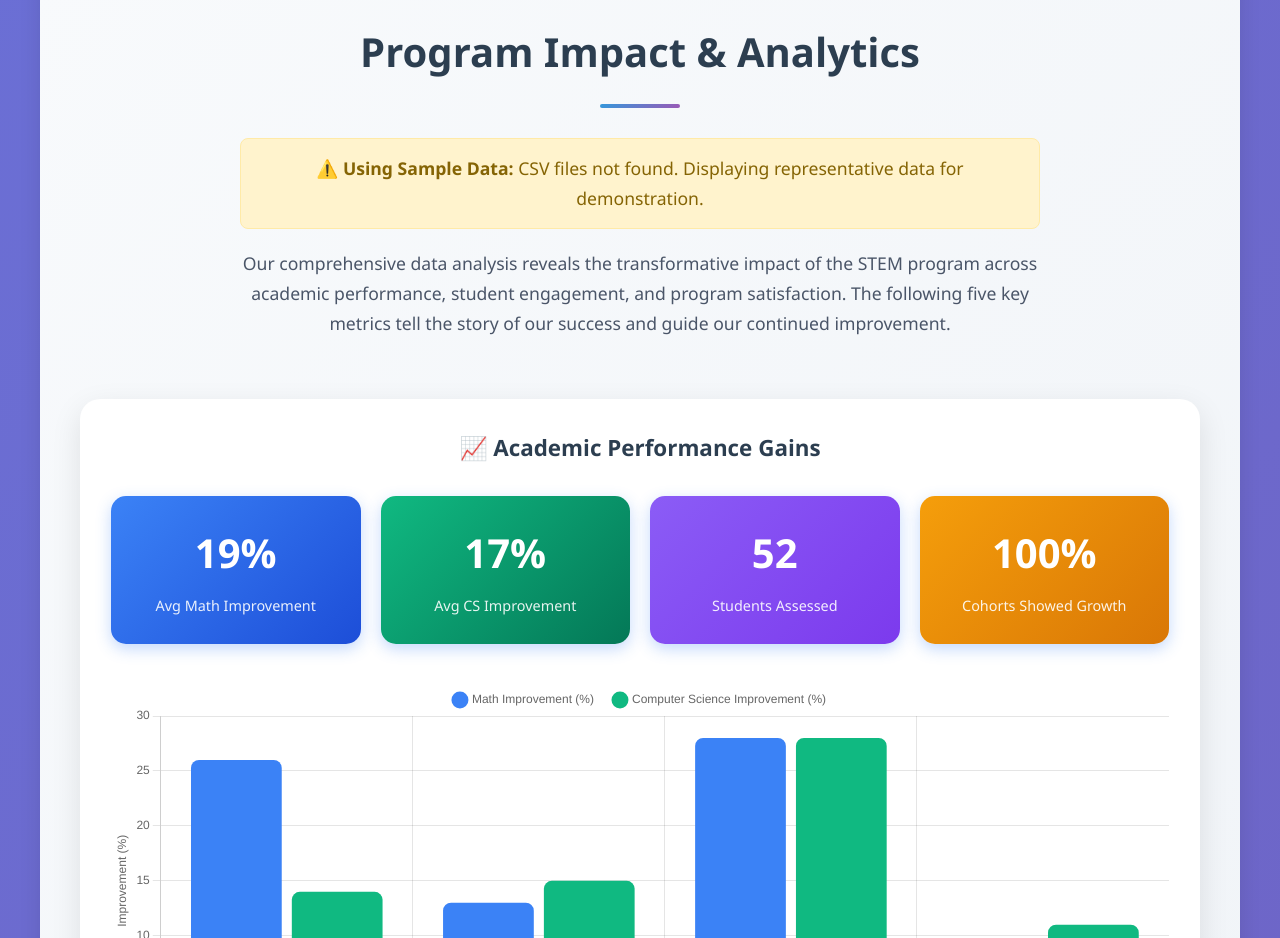
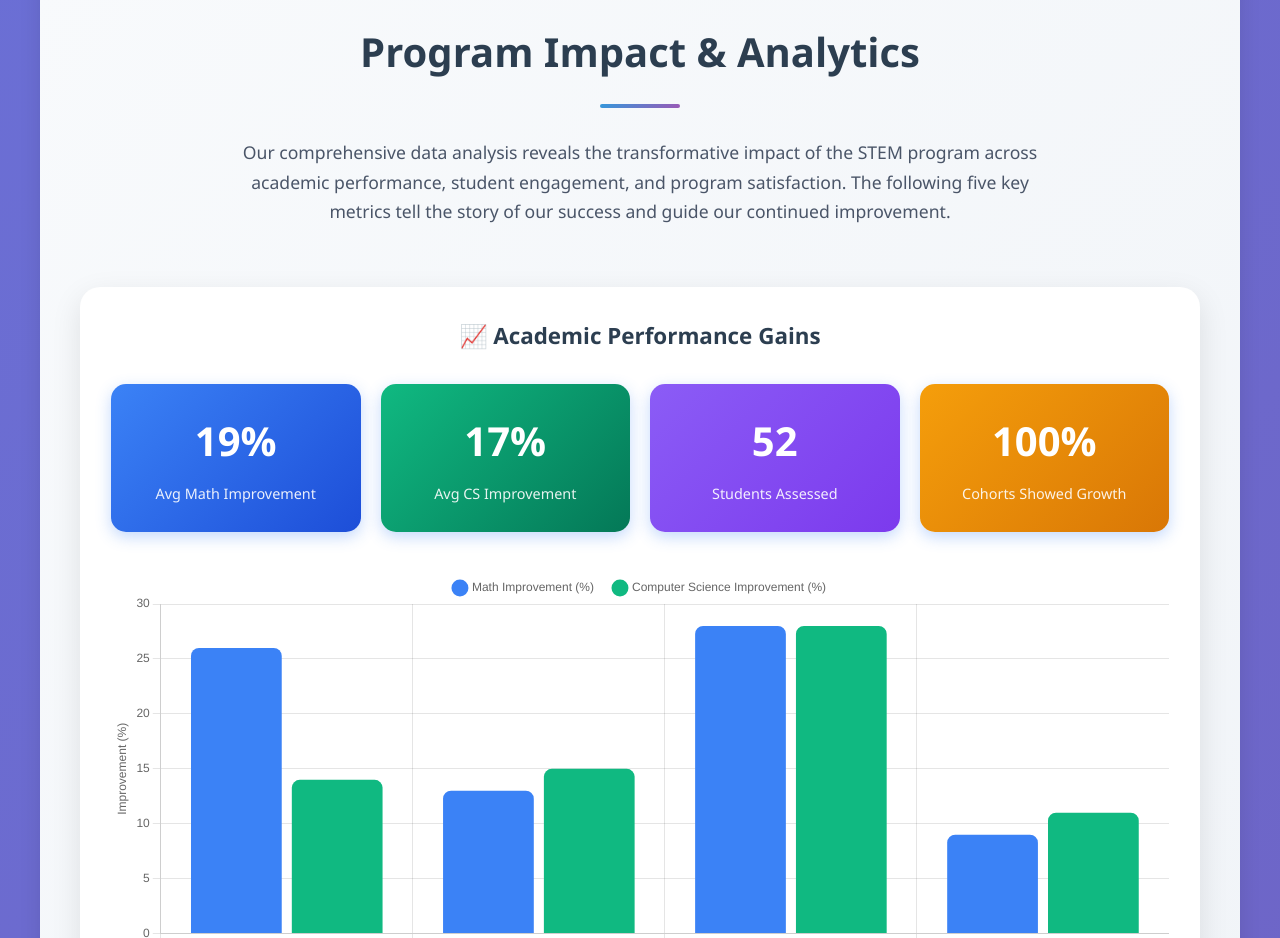
Before and after one commit to dobohler1/sotc-impact-report-2025, a plain HTML site: page index.html in a window 1280 px wide. Shown: the part 3800-4738 px from the top of the page. Drawn offline with nearby package versions, Linux system fonts and the light colour scheme.

Commit message:
Update index.html
removed Using sample data label

```diff
--- a/index.html
+++ b/index.html
@@ -1409,18 +1409,6 @@
         function initializeDashboard() {
             console.log('Initializing STEM dashboard...');
 
-            // Show status message
-            const statusMessage = document.querySelector('.analytics-intro');
-            if (statusMessage) {
-                statusMessage.innerHTML = `
-                    <div style="background: #fff3cd; color: #856404; padding: 15px; border-radius: 8px; margin-bottom: 20px; border: 1px solid #ffeaa7;">
-                        ⚠️ <strong>Using Sample Data:</strong> CSV files not found. Displaying representative data for demonstration.
-                    </div>
-                    Our comprehensive data analysis reveals the transformative impact of the STEM program across
-                    academic performance, student engagement, and program satisfaction. The following five key
-                    metrics tell the story of our success and guide our continued improvement.
-                `;
-            }
 
             // Render all charts
             renderAllCharts();
```
